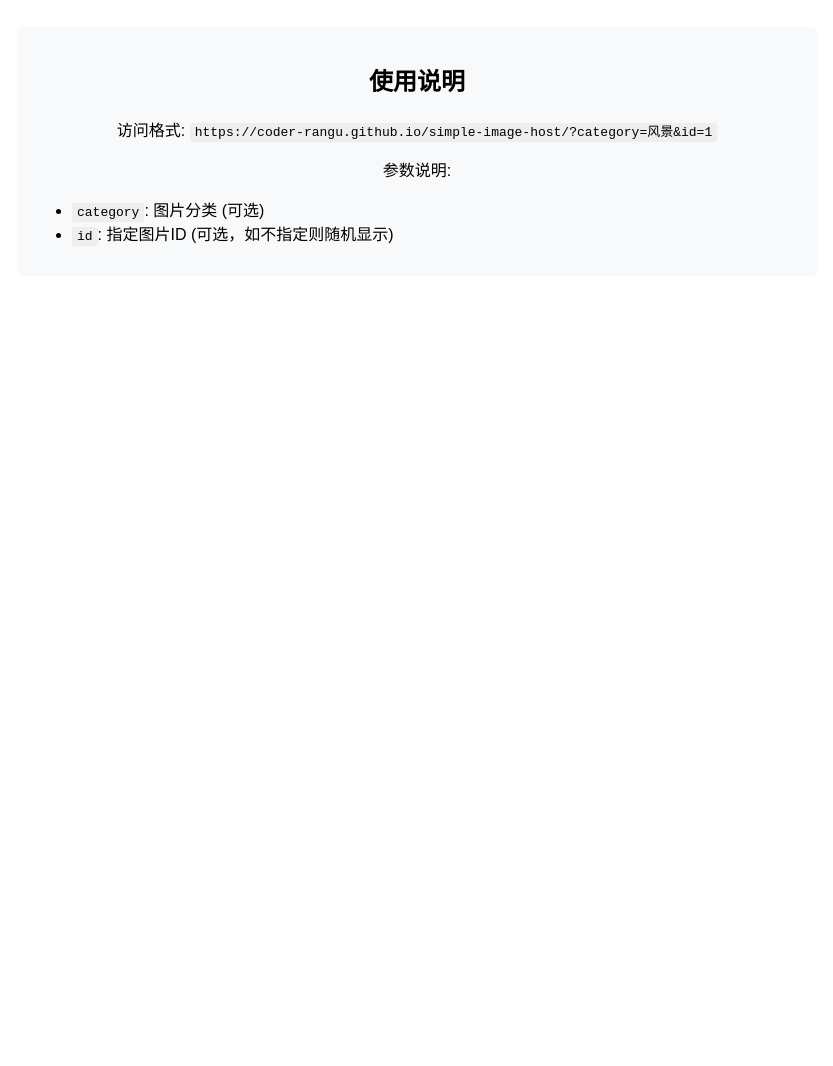
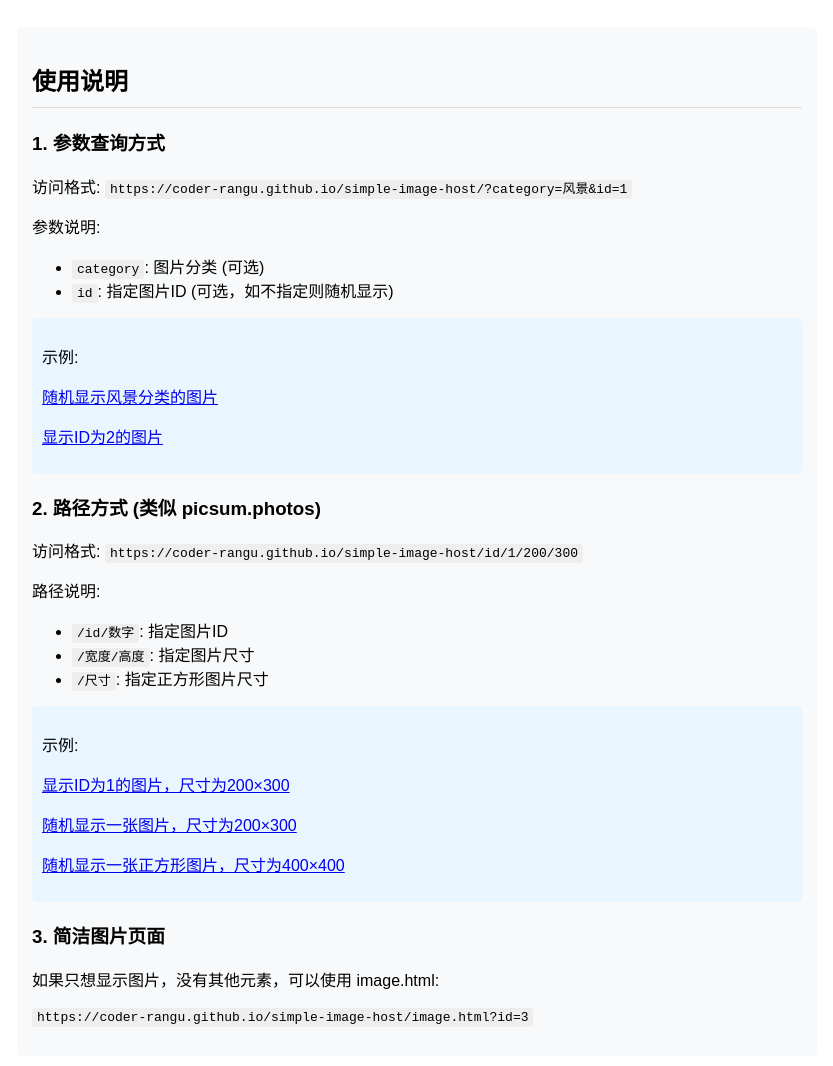
Before and after one commit to byteintelligence/simple-image-host, a plain HTML site: page index.html in a window 1280 px wide. Shown: the part 780-1846 px from the top of the page, without its empty margins (223-1056 px from the left). Before the commit the page ends 1076 px from the top, so only its background shows below. Drawn offline with Linux system fonts and the light colour scheme.

Commit message:
更新主页面，添加新URL格式的使用说明

```diff
--- a/index.html
+++ b/index.html
@@ -24,11 +24,22 @@
             padding: 15px;
             border-radius: 5px;
             margin-top: 30px;
+            text-align: left;
         }
         code {
             background-color: #eee;
             padding: 2px 5px;
             border-radius: 3px;
+        }
+        .example {
+            margin: 10px 0;
+            padding: 10px;
+            background-color: #e9f5ff;
+            border-radius: 5px;
+        }
+        h2 {
+            border-bottom: 1px solid #ddd;
+            padding-bottom: 10px;
         }
     </style>
 </head>
@@ -40,12 +51,38 @@
 
     <div class="info">
         <h2>使用说明</h2>
+
+        <h3>1. 参数查询方式</h3>
         <p>访问格式: <code>https://coder-rangu.github.io/simple-image-host/?category=风景&id=1</code></p>
         <p>参数说明:</p>
-        <ul style="text-align: left;">
+        <ul>
             <li><code>category</code>: 图片分类 (可选)</li>
             <li><code>id</code>: 指定图片ID (可选，如不指定则随机显示)</li>
         </ul>
+        <div class="example">
+            <p>示例:</p>
+            <p><a href="?category=风景" target="_blank">随机显示风景分类的图片</a></p>
+            <p><a href="?id=2" target="_blank">显示ID为2的图片</a></p>
+        </div>
+
+        <h3>2. 路径方式 (类似 picsum.photos)</h3>
+        <p>访问格式: <code>https://coder-rangu.github.io/simple-image-host/id/1/200/300</code></p>
+        <p>路径说明:</p>
+        <ul>
+            <li><code>/id/数字</code>: 指定图片ID</li>
+            <li><code>/宽度/高度</code>: 指定图片尺寸</li>
+            <li><code>/尺寸</code>: 指定正方形图片尺寸</li>
+        </ul>
+        <div class="example">
+            <p>示例:</p>
+            <p><a href="id/1/200/300" target="_blank">显示ID为1的图片，尺寸为200×300</a></p>
+            <p><a href="200/300" target="_blank">随机显示一张图片，尺寸为200×300</a></p>
+            <p><a href="400" target="_blank">随机显示一张正方形图片，尺寸为400×400</a></p>
+        </div>
+
+        <h3>3. 简洁图片页面</h3>
+        <p>如果只想显示图片，没有其他元素，可以使用 image.html:</p>
+        <p><code>https://coder-rangu.github.io/simple-image-host/image.html?id=3</code></p>
     </div>
 
     <script src="script.js"></script>
```
